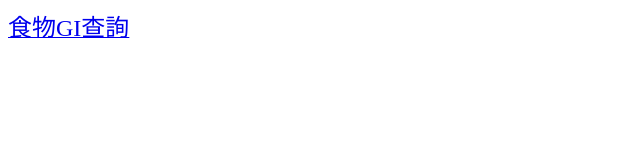
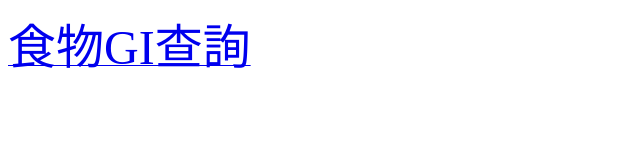
Before and after one commit to JasonChang1978/healthInfo, a plain HTML site: page index.html in a window 1280 px wide. Shown: the whole page, without its empty margins (0-640 px from the left). Drawn offline with Linux system fonts and the light colour scheme.

Commit message:
Update index.html

```diff
--- a/index.html
+++ b/index.html
@@ -1,3 +1,3 @@
 <a href='./food_gi.html'>
-  <font size="5">食物GI查詢</font>
+  <font size="10">食物GI查詢</font>
 </a>
```
